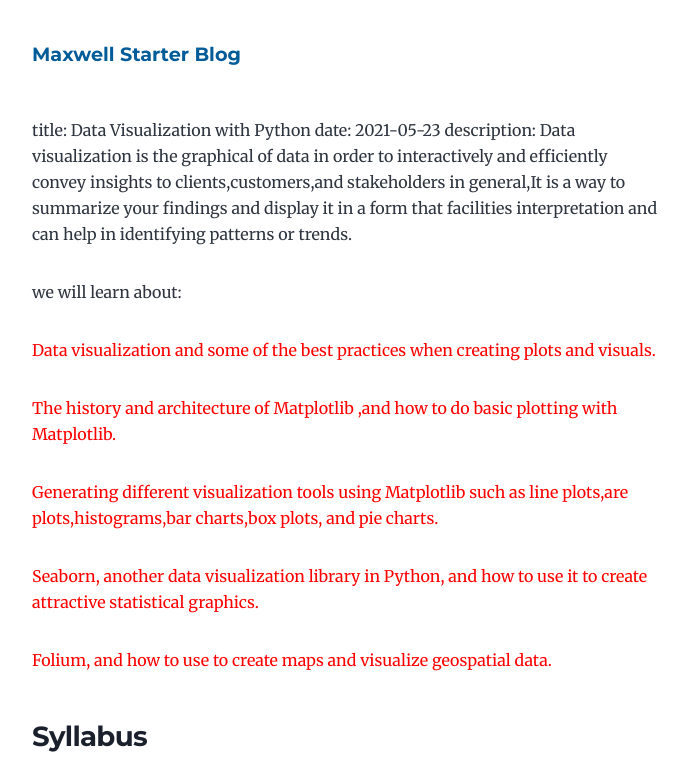
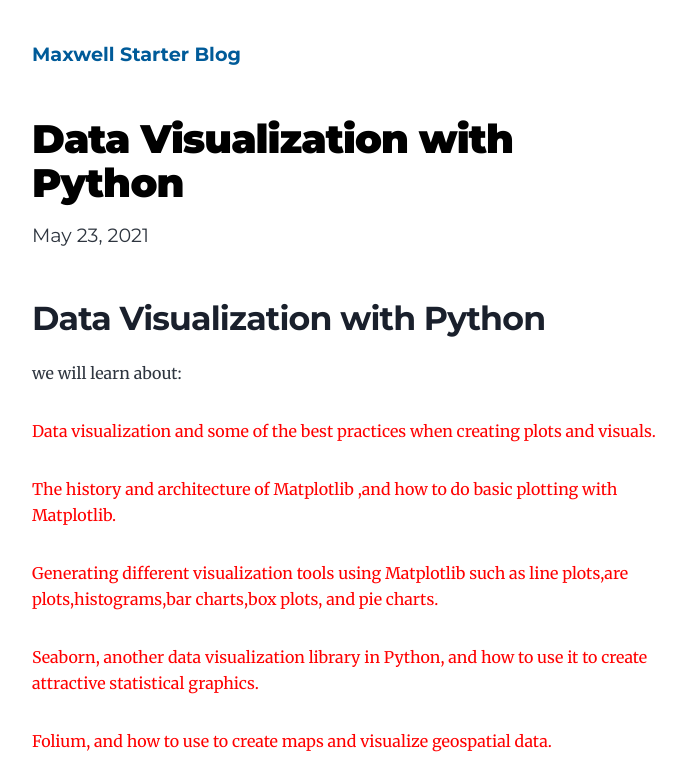
Before and after one commit to psmaxwell/learning_blog, a Gatsby site: page /Data-Visualization-with-python/ in a window 1280 px wide. Shown: the top 772 px of the page, without its empty margins (292-980 px from the left). Built offline with nearby package versions, Linux system fonts and the light colour scheme; Gatsby itself is replaced by a stand-in of ours; some packages are replaced by stand-ins of ours.

Commit message:
Data visualization with Python

```diff
--- a/content/blog/Data-Visualization-with-python/index.md
+++ b/content/blog/Data-Visualization-with-python/index.md
@@ -1,8 +1,10 @@
+---
 title: Data Visualization with Python
-date: 2021-05-23
-description:  Data visualization is the graphical of data in order to interactively and efficiently convey insights to clients,customers,and stakeholders in general,It is a way to summarize your findings and display it in a form that facilities interpretation and can help in identifying patterns or trends.
+date: "2021-05-23"
+description:  "Data visualization is the graphical of data in order to interactively and efficiently convey insights to clients,customers,and stakeholders in general,It is a way to summarize your findings and display it in a form that facilities interpretation and can help in identifying patterns or trends."
+---
 
-
+## Data Visualization with Python
 
 we will learn about:
 
```
